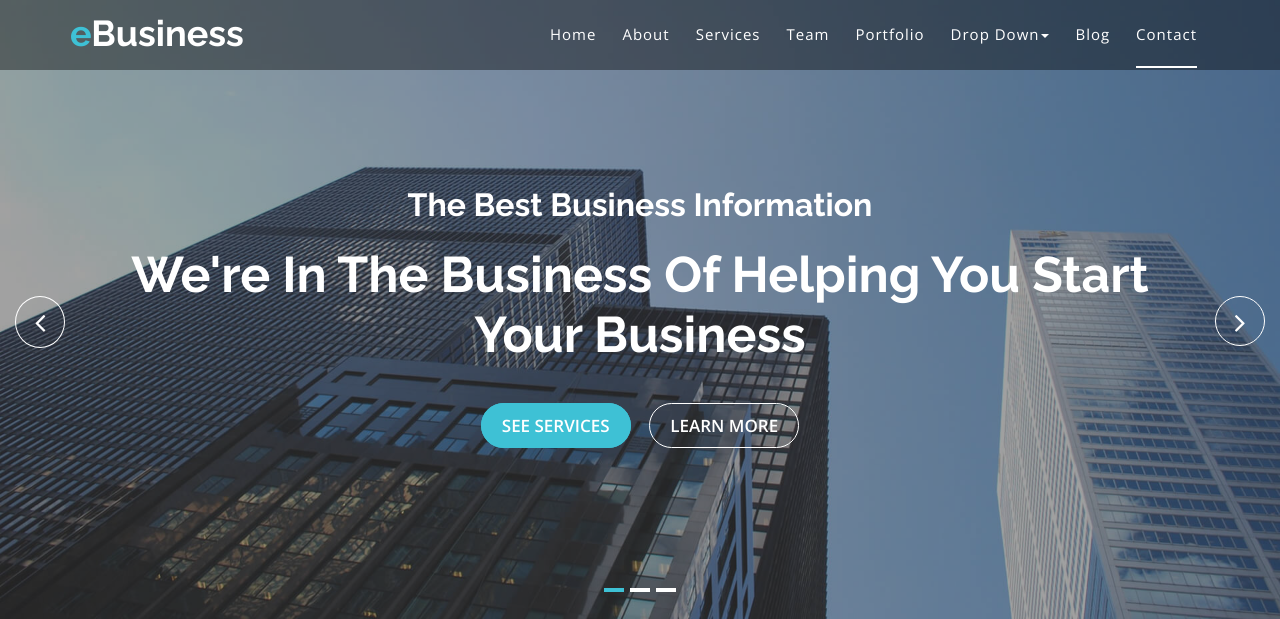
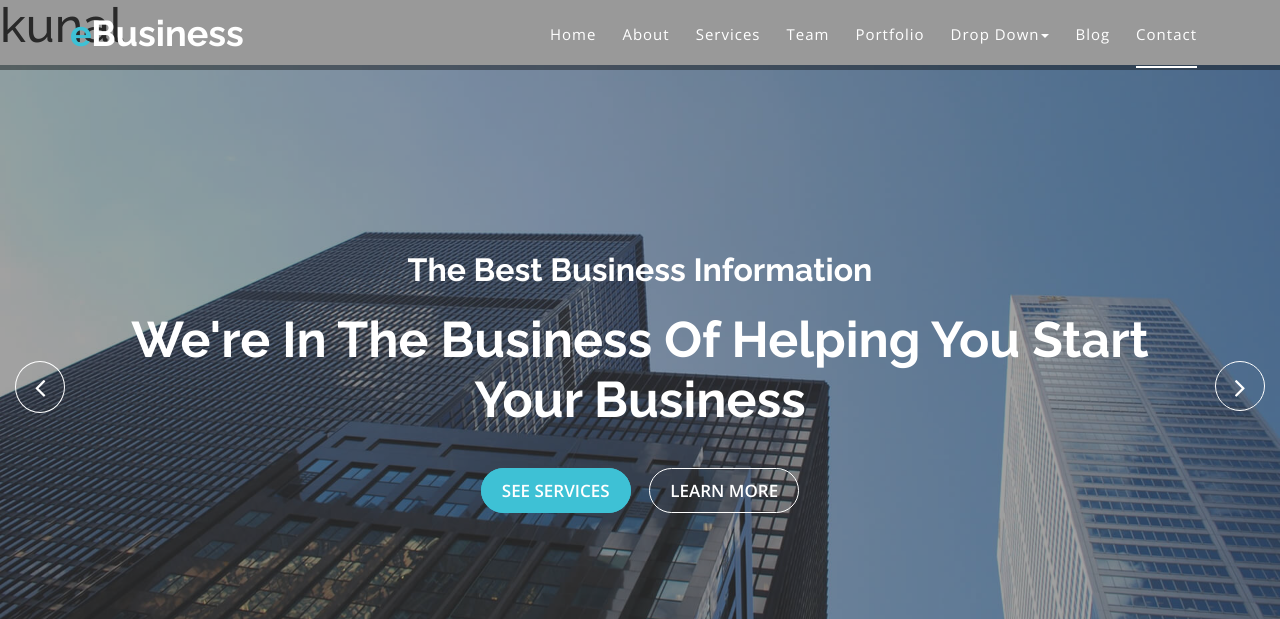
Before and after one commit to Akash95549/myproject, a Django app: page / in a window 1280 px wide. Shown: the top 619 px of the page. Run offline with Django 5.2, Linux system fonts and the light colour scheme; some libraries are stand-ins or nearby versions.

Commit message:
upload our first company project

```diff
--- a/templates/index.html
+++ b/templates/index.html
@@ -2,6 +2,8 @@
 {% block body %}
 {% load static %}
  <!-- Start Slider Area -->
+<h1> kunal
+</h1>
   <div id="home" class="slider-area">
     <div class="bend niceties preview-2">
       <div id="ensign-nivoslider" class="slides">
```
